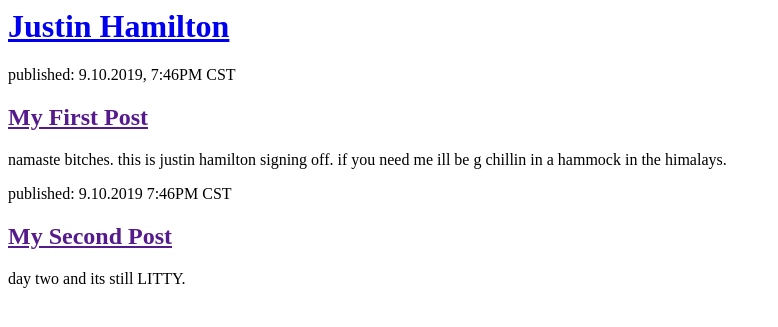
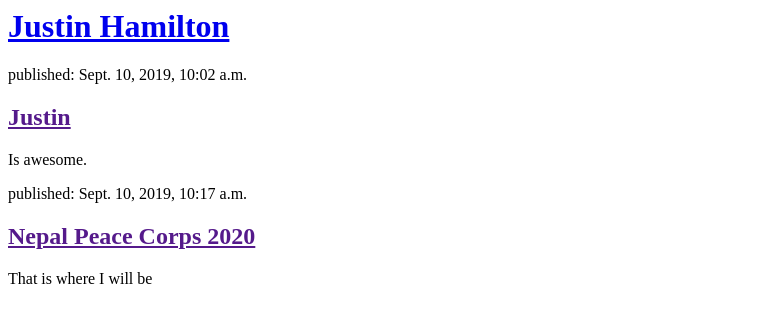
Before and after one commit to hamr1/my-first-blog, a Django app: page / in a window 1280 px wide. Shown: the top 327 px of the page, without its empty margins (0-778 px from the left). Run offline with Django 3.2, Linux system fonts and the light colour scheme; data comes from the database, SQL or seed files in the repository; both versions use the stored data as it was after the commit.

Commit message:
Made templates display posts from database.

```diff
--- a/blog/templates/blog/post_list.html
+++ b/blog/templates/blog/post_list.html
@@ -6,15 +6,12 @@
         <div>
             <h1><a href="/">Justin Hamilton</a></h1>
         </div>
-        <div>
-            <p>published: 9.10.2019, 7:46PM CST</p>
-            <h2><a href="">My First Post</a></h2>
-            <p>namaste bitches. this is justin hamilton signing off. if you need me ill be g chillin in a hammock in the himalays.</p>
-        </div>
-        <div>
-            <p>published: 9.10.2019 7:46PM CST</p>
-            <h2><a href="">My Second Post</a></h2>
-            <p>day two and its still LITTY. </p>
-        </div>
+      {% for post in posts %}
+      <div>
+          <p>published: {{post.published_date}}</p>
+            <h2><a href="">{{post.title}}</a></h2>
+            <p>{{post.text|linebreaksbr}}</p>
+      </div>
+      {% endfor %}
     </body>
 </html>
--- a/blog/views.py
+++ b/blog/views.py
@@ -1,5 +1,8 @@
 from django.shortcuts import render
+from .models import Post
+from django.utils import timezone
 
 # Create your views here.
 def post_list(request):
-    return render(request,'blog/post_list.html',{})
+    posts= Post.objects.filter(published_date__lte=timezone.now()).order_by('published_date')
+    return render(request,'blog/post_list.html',{'posts': posts})
```
Also changed, not shown: db.sqlite3.
